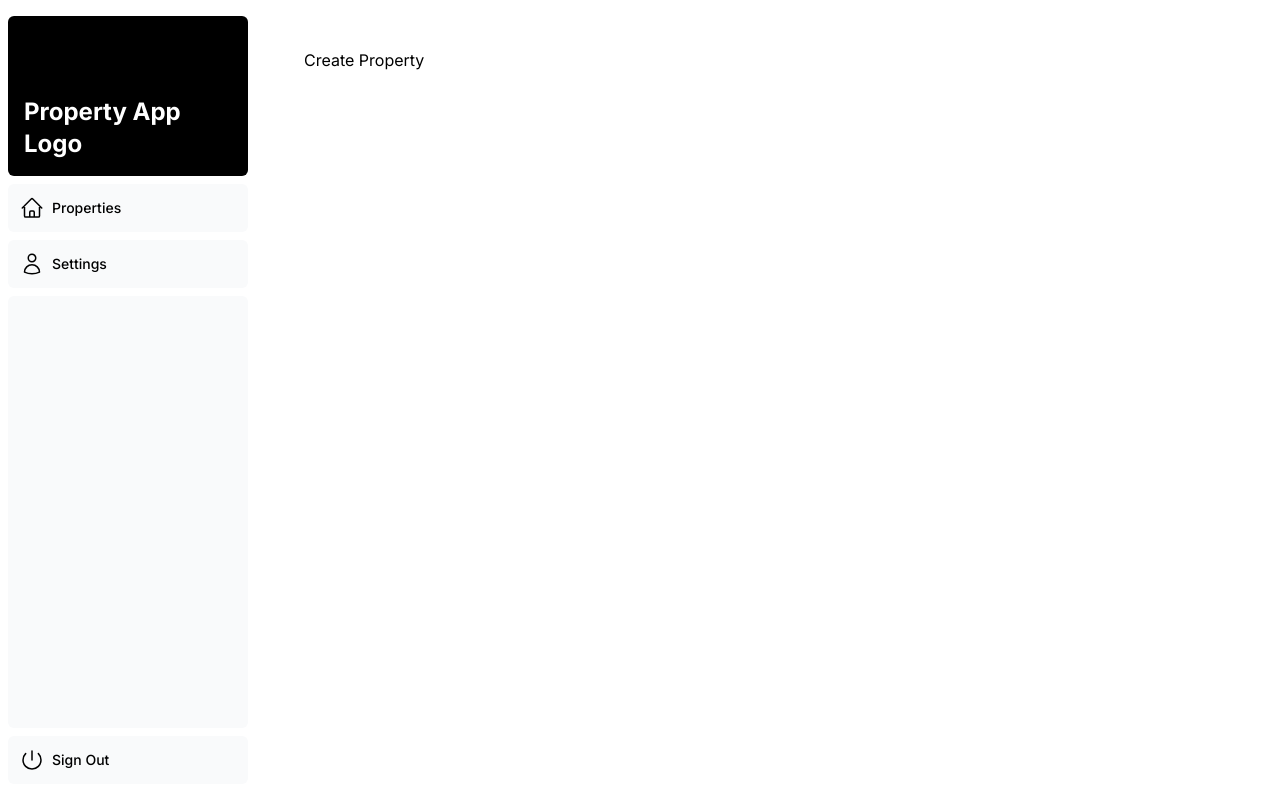
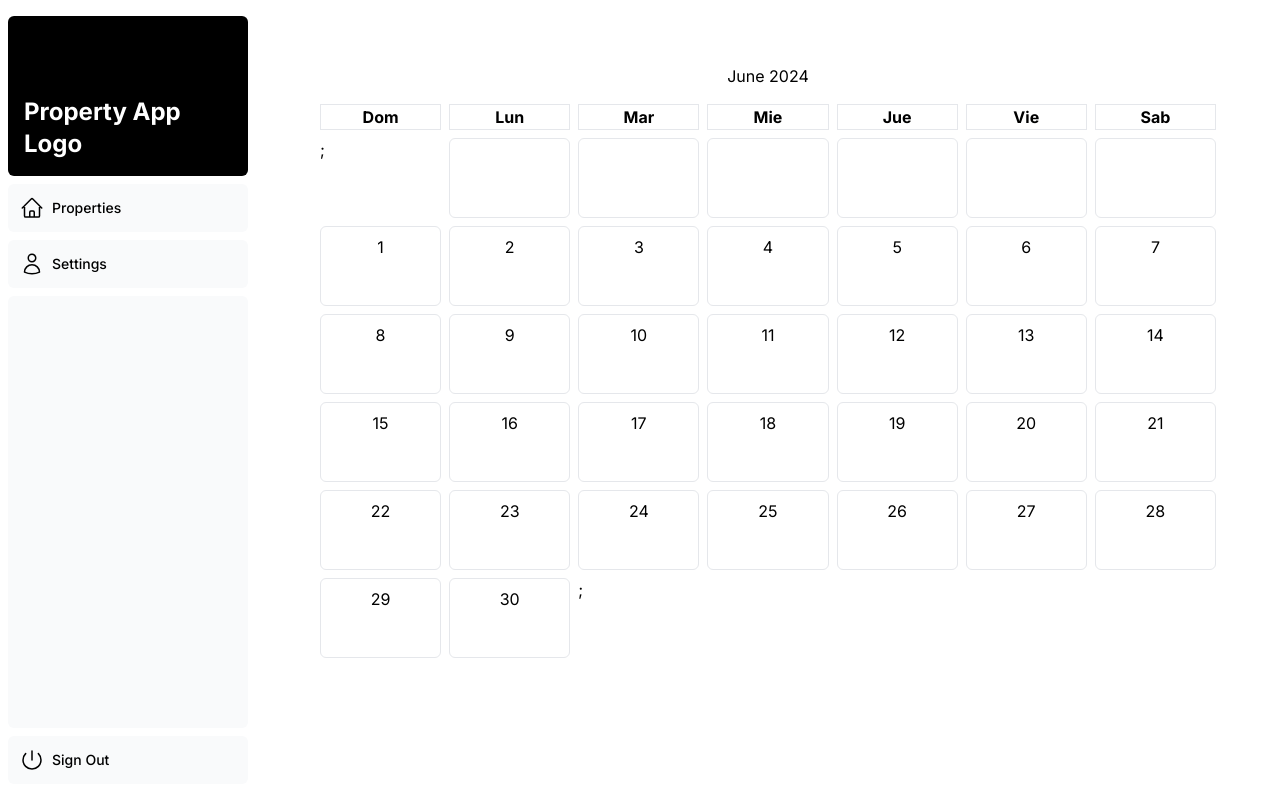
Before and after one commit to TeoRamosKees/Property-app-next, a Next.js app in the folder property-app/: page /dashboard/properties/create in a window 1280 px wide. Built offline with nearby package versions, Linux system fonts and the light colour scheme.

Commit message:
calendario en proceso

```diff
--- /dev/null
+++ b/property-app/src/app/dashboard/properties/[id]/calendar/page.tsx
@@ -0,0 +1,7 @@
+import PropertyCalendar from '@/app/ui/properties/calendar';
+
+export default function PropertyCalendarPage() {
+    return (
+        <PropertyCalendar />
+    );
+}
--- a/property-app/src/app/dashboard/properties/create/page.tsx
+++ b/property-app/src/app/dashboard/properties/create/page.tsx
@@ -1,7 +1,10 @@
+import PropertyCalendar from '@/app/ui/properties/calendar';
+
+
 export default function CreateProperty() {
     return (
         <div>
-            <h1>Create Property</h1>
+            <PropertyCalendar />
         </div>
     );
 }
--- /dev/null
+++ b/property-app/src/app/ui/properties/calendar.tsx
@@ -0,0 +1,51 @@
+"use client"
+
+import { eachDayOfInterval, endOfMonth, format, getDay, startOfMonth } from "date-fns";
+
+//weekdays in spanish
+const WEEKDAYS = ['Dom', 'Lun', 'Mar', 'Mie', 'Jue', 'Vie', 'Sab'];
+
+
+export default function PropertyCalendar() {
+
+    const currentDate = new Date();
+    const firstDayOfMonth = startOfMonth(currentDate);
+    const lastDayOfMonth = endOfMonth(currentDate);
+
+    const daysInMonth = eachDayOfInterval({
+        start: firstDayOfMonth,
+        end: lastDayOfMonth
+    });
+
+    const startingDayIndex = getDay(firstDayOfMonth);
+
+    return (
+        <div className="container mx-auto p-4">
+            <div className="mb-4">
+                <h2 className="text-center">{format(currentDate, 'MMMM yyyy')}</h2>
+            </div>
+            <div className="grid grid-cols-7 gap-2">
+                {WEEKDAYS.map((day) => {
+                    return (
+                        <div key={day} className="text-center border font-bold">
+                            {day}
+                        </div>
+                    );
+                })};
+                {Array.from({ length: startingDayIndex }).map((_, index) => {
+                    return (
+                        <div key={`empty-${index}`} className="text-center border rounded-md p-2 h-20"/>
+                    );
+                })
+                }
+                {daysInMonth.map((day, index) => {
+                    return (
+                        <div key={index} className="text-center border rounded-md p-2 hover:bg-black hover:text-white h-20">
+                            {format(day, 'd')}
+                        </div>
+                    );
+                })};
+            </div>
+        </div>
+    );
+}
```
Also changed, not shown: property-app/src/app/dashboard/properties/page.tsx (line endings or trailing spaces).
